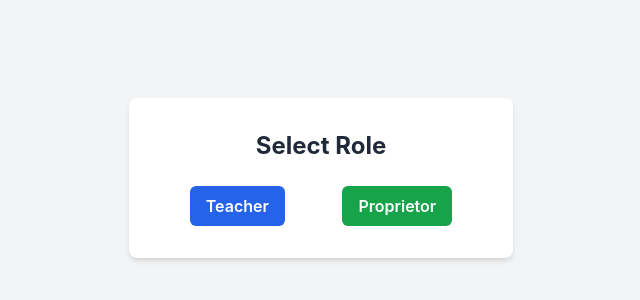
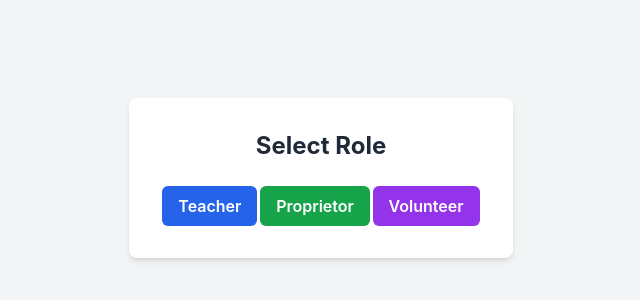
Before and after one commit to cfgcolumbus24/Team-4, a React (Create React App) app in the folder project/: page / in a window 1280 px wide. Shown: the part 222-522 px from the top of the page, without its empty margins (319-959 px from the left). Built offline with nearby package versions, Linux system fonts and the light colour scheme.

Commit message:
Rerouted Volunteer form

```diff
--- a/project/src/App.js
+++ b/project/src/App.js
@@ -17,6 +17,7 @@ function App() {
         <Route path="/" element={<Login />} />
         <Route path="/signup" element={<Signup />} />
         <Route path="/dashboard" element={<Dashboard />} />
+        <Route path="/volunteer" element={<VolunteerForm />} />
       </Routes>
     </Router>
   );
--- a/project/src/Login.js
+++ b/project/src/Login.js
@@ -5,9 +5,13 @@ const RoleSelection = () => {
   const navigate = useNavigate();
 
   const handleButtonClick = (role) => {
-    // Navigate to the login page with a query parameter indicating the selected role
+    // Navigate to the signup page with a query parameter indicating the selected role
     navigate(`/signup?role=${role}`);
+  };
 
+  // Function to navigate to the volunteer form
+  const handleVolunteerClick = () => {
+    navigate('/volunteer'); // Adjust the path to your volunteer form's route
   };
 
   return (
@@ -27,6 +31,12 @@ const RoleSelection = () => {
           >
             Proprietor
           </button>
+          <button
+            onClick={handleVolunteerClick} // Call the function for the volunteer button
+            className="px-4 py-2 font-semibold text-white bg-purple-600 rounded-md hover:bg-purple-700 focus:outline-none" // Optional styling for the volunteer button
+          >
+            Volunteer
+          </button>
         </div>
       </div>
     </div>
```
